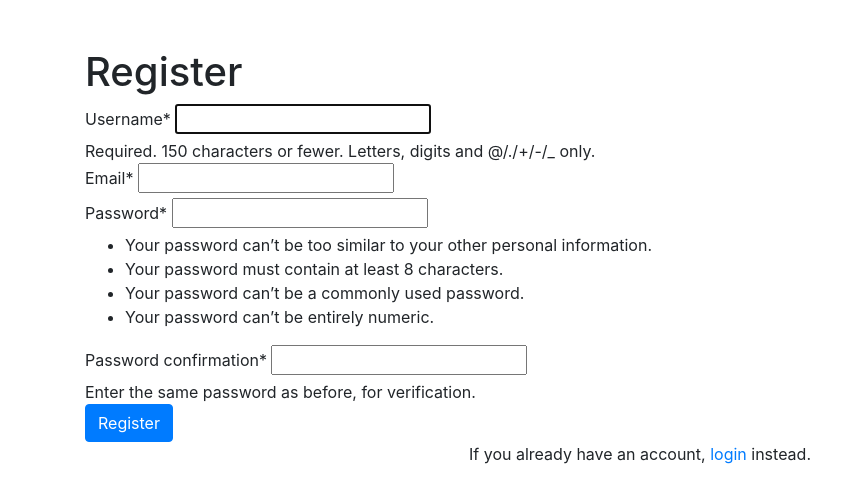
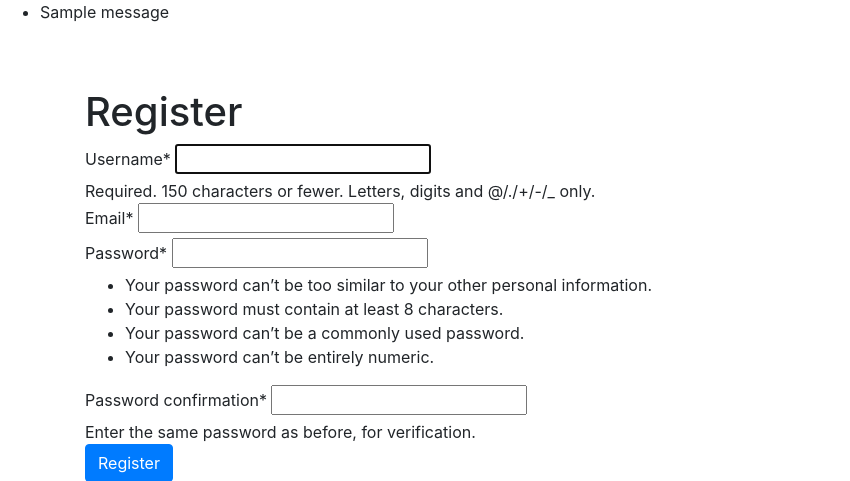
Before and after one commit to Kartm/e-bazaar, a Django app: template users/templates/users/register.html in a window 1280 px wide. Shown: the part 56-537 px from the top of the page, without its empty margins (0-850 px from the left). Run offline with Django 3.2, Linux system fonts and the light colour scheme; the template is opened without the code that fills it: values that come from a table or form of the project are taken from there, others are empty; tables that the repository leaves empty hold one stand-in row (values such as "Sample post"); one stand-in notice (Sample message) is shown; some libraries are stand-ins or nearby versions.

Commit message:
Fix missing error message

```diff
--- a/users/templates/users/header.html
+++ b/users/templates/users/header.html
@@ -40,6 +40,8 @@
         </nav>
     </div>
 
+    {% include 'users/includes/messages.html' %}
+
     {% block content %}
 
     {% endblock %}
--- /dev/null
+++ b/users/templates/users/includes/messages.html
@@ -0,0 +1,7 @@
+{% if messages %}
+<ul class="messages">
+    {% for message in messages %}
+    <li {% if message.tags %} class="{{ message.tags }}"{% endif %}>{{ message }}</li>
+    {% endfor %}
+</ul>
+{% endif %}
```
